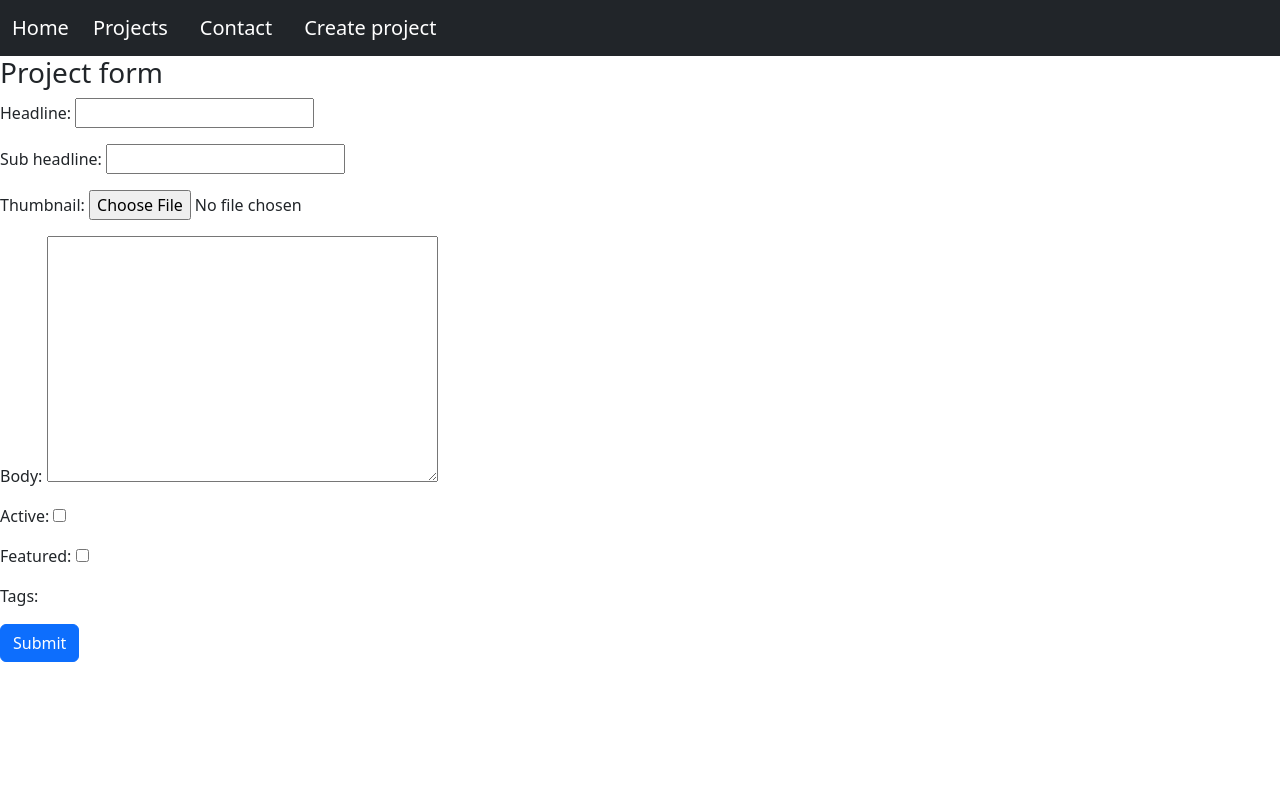
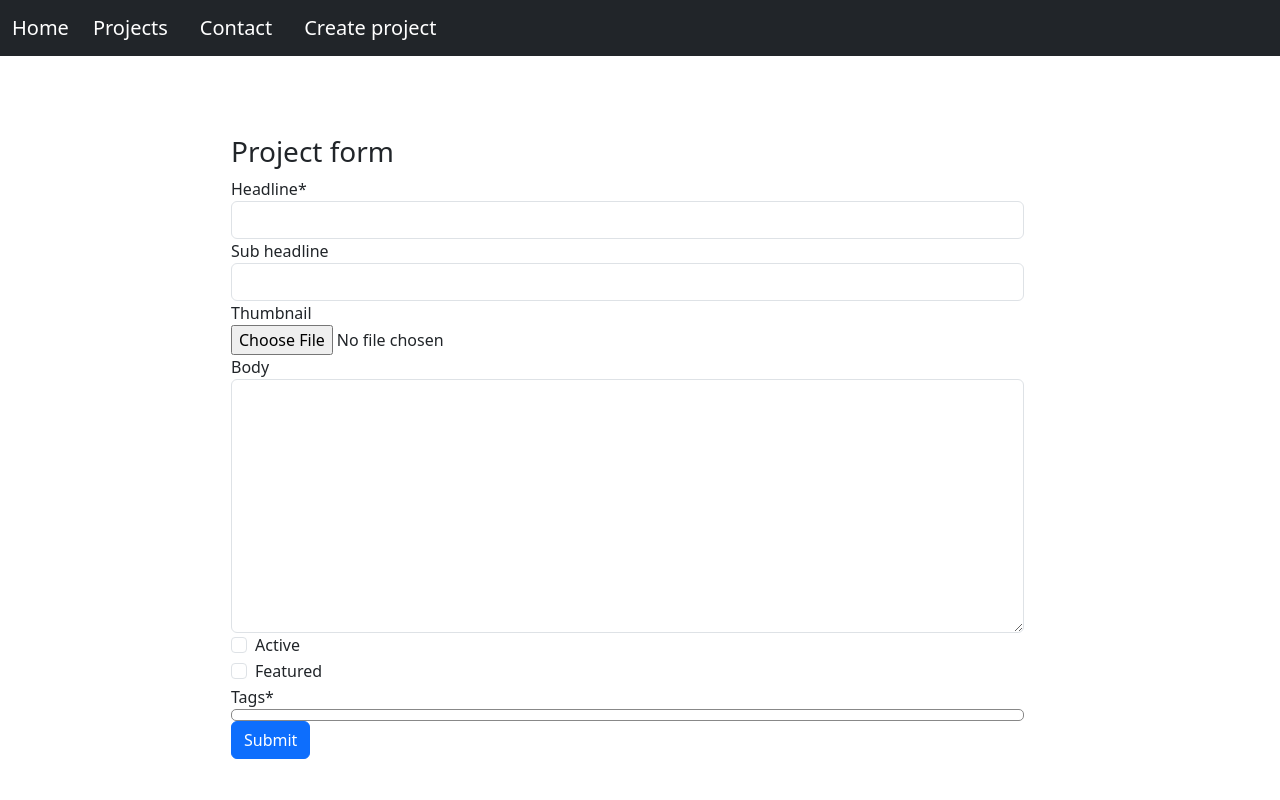
Before and after one commit to Arthemyst/my_portfolio, a Django app: page /create_project/ in a window 1280 px wide. Run offline with Django 4.2, Linux system fonts and the light colour scheme; the visitor is signed in with stand-in values (Sample User, id 1); data that the repository does not hold is empty; some libraries are stand-ins or nearby versions.

Commit message:
Change: Added crispy-form to project create and update page.

```diff
--- a/src/personal_portfolio/settings.py
+++ b/src/personal_portfolio/settings.py
@@ -56,7 +56,10 @@ INSTALLED_APPS = [
     "django.contrib.staticfiles",
     "portfolio_app1",
     "bootstrap5",
+    "crispy_forms",
 ]
+
+CRISPY_TEMPLATE_PACK = "bootstrap4"
 
 MIDDLEWARE = [
     "whitenoise.middleware.WhiteNoiseMiddleware",
--- a/src/portfolio_app1/templates/portfolio_app1/project_form.html
+++ b/src/portfolio_app1/templates/portfolio_app1/project_form.html
@@ -1,11 +1,33 @@
 {% extends 'portfolio_app1/base.html' %}
 {% load static %}
+{% load crispy_forms_tags %}
 {% block content %}
-<div>
+
+<style type="text/css">
+    #div_id_tags > div{
+        max-height: 100px;
+        overflow-y: scroll;
+        border: 1px solid #888;
+        padding: 5px;
+        border-radius: 5px;
+    }
+</style>
+<style>
+    .child {
+        /* Center vertically and horizontally */
+        position: absolute;
+        top: 20%;
+        left: 20%;
+        right: 20%;
+        margin: -25px 0 0 -25px;
+        /* Apply negative top and left margins to truly center the element */
+    }
+</style>
+<div class="child">
     <h3>Project form</h3>
     <form action="" method="POST" enctype="multipart/form-data">
         {% csrf_token %}
-        {{form.as_p}}
+        {{form|crispy}}
 
         <input class="btn btn-primary" type="submit" name="Submit Project">
 
```
